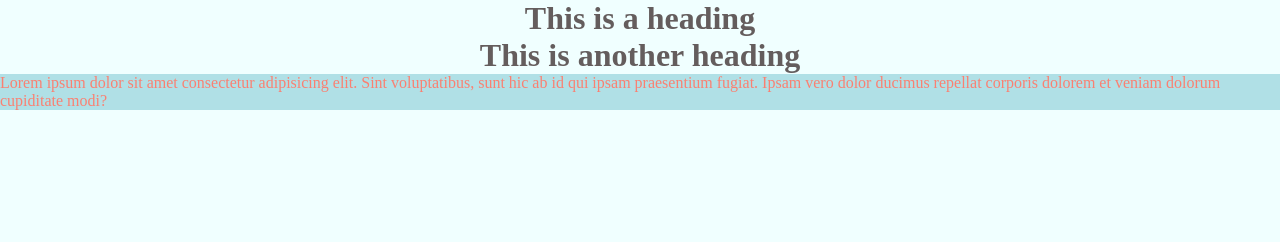
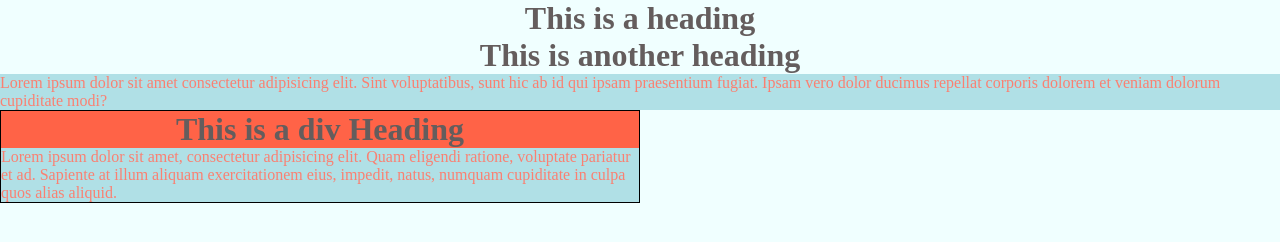
Before and after one commit to rokirahman/website-tow, a plain HTML site: page index.html in a window 1280 px wide. Drawn offline with Linux system fonts and the light colour scheme.

Commit message:
add a div

```diff
--- a/index.html
+++ b/index.html
@@ -13,5 +13,12 @@
     <p>
         Lorem ipsum dolor sit amet consectetur adipisicing elit. Sint voluptatibus, sunt hic ab id qui ipsam praesentium fugiat. Ipsam vero dolor ducimus repellat corporis dolorem et veniam dolorum cupiditate modi?
     </p>
+
+    <div>
+        <h1>This is a div Heading</h1>
+        <p>
+            Lorem ipsum dolor sit amet, consectetur adipisicing elit. Quam eligendi ratione, voluptate pariatur et ad. Sapiente at illum aliquam exercitationem eius, impedit, natus, numquam cupiditate in culpa quos alias aliquid.
+        </p>
+    </div>
 </body>
 </html>
--- a/style.css
+++ b/style.css
@@ -14,3 +14,8 @@ p{
     background-color: powderblue;
     color: salmon;
 }
+div{
+    background-color: tomato;
+    width: 50%;
+    border: 1px solid #000;
+}
```
